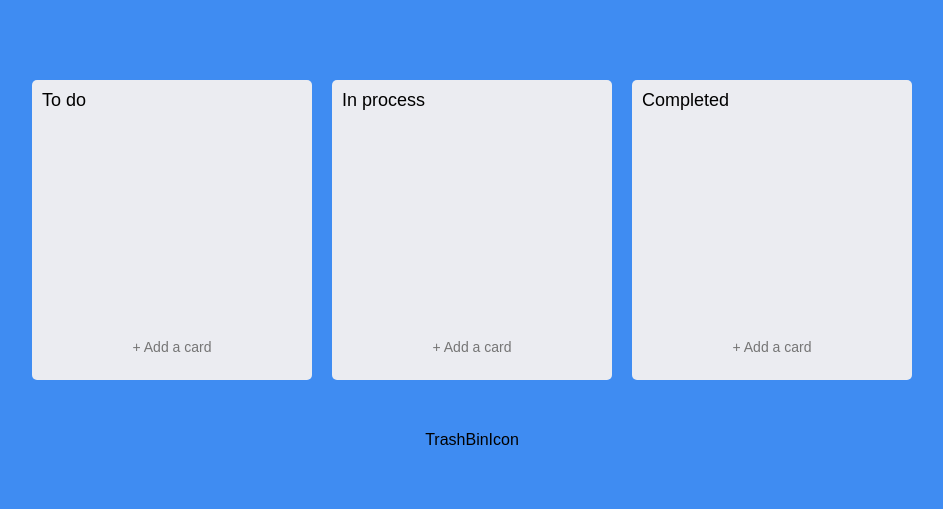
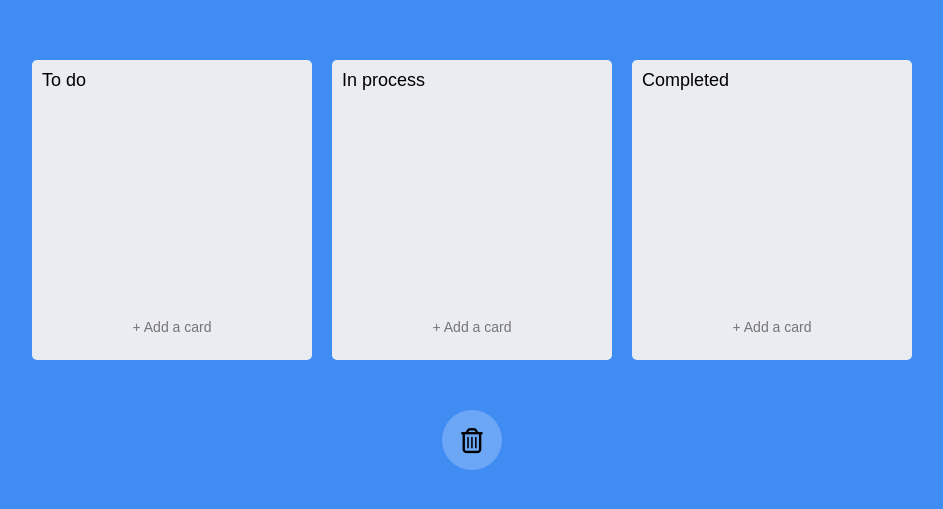
Before and after one commit to lilianlee0213/trello-clone, a React (Create React App) app: page / in a window 1280 px wide. Shown: the part 135-644 px from the top of the page, without its empty margins (168-1111 px from the left). Built offline with nearby package versions, Linux system fonts and the light colour scheme.

Commit message:
style trashbin

```diff
--- a/public/index.html
+++ b/public/index.html
@@ -3,12 +3,18 @@
 	<head>
 		<meta charset="utf-8" />
 		<link rel="icon" href="%PUBLIC_URL%/favicon.ico" />
+		<link
+			rel="stylesheet"
+			href="https://cdnjs.cloudflare.com/ajax/libs/font-awesome/6.3.0/css/all.min.css"
+			integrity="sha512-SzlrxWUlpfuzQ+pcUCosxcglQRNAq/DZjVsC0lE40xsADsfeQoEypE+enwcOiGjk/bSuGGKHEyjSoQ1zVisanQ=="
+			crossorigin="anonymous"
+			referrerpolicy="no-referrer" />
+
 		<meta name="viewport" content="width=device-width, initial-scale=1" />
 		<meta name="theme-color" content="#000000" />
 		<meta
 			name="description"
-      content="Web site created using create-react-app"
-    />
+			content="Web site created using create-react-app" />
 		<link rel="apple-touch-icon" href="%PUBLIC_URL%/logo192.png" />
 		<!--
       manifest.json provides metadata used when your web app is installed on a
--- a/src/Components/Board.tsx
+++ b/src/Components/Board.tsx
@@ -13,8 +13,8 @@ export interface IBoardProps {
 interface IForm {
 	toDo: string;
 }
-interface IAreaProps {
-	isdraggingFromThisWith: boolean;
+export interface IAreaProps {
+	isdraggingFromThisWith?: boolean;
 	isDraggingOver: boolean;
 }
 const BoardWrapper = styled.div`
--- a/src/Components/RemoveBoard.tsx
+++ b/src/Components/RemoveBoard.tsx
@@ -1,15 +1,36 @@
 import {Droppable} from 'react-beautiful-dnd';
-import {IBoardProps} from './Board';
+import {IAreaProps, IBoardProps} from './Board';
 import styled from 'styled-components';
+
+const Area = styled.div<IAreaProps>`
+	position: relative;
+	display: flex;
+	justify-content: center;
+	align-items: center;
+	width: ${(props) => (props.isDraggingOver ? '70px' : '60px')};
+	aspect-ratio: 1;
+	border-radius: 50%;
+	background-color: ${(props) =>
+		props.isDraggingOver ? props.theme.textColor : '#ffffff3b'};
+	transition: all 0.2s ease-in;
+	i {
+		position: absolute;
+		font-size: ${(props) => (props.isDraggingOver ? '30px' : '25px')};
+		color: ${(props) => (props.isDraggingOver ? props.theme.bgColor : 'black')};
+	}
+`;
 
 function TrashBin({boardId}: IBoardProps) {
 	return (
 		<Droppable droppableId={boardId}>
-			{(provided) => (
-				<div ref={provided.innerRef} {...provided.droppableProps}>
-					TrashBinIcon
+			{(provided, snapshot) => (
+				<Area
+					isDraggingOver={snapshot.isDraggingOver}
+					ref={provided.innerRef}
+					{...provided.droppableProps}>
+					<i className="fa-regular fa-trash-can"></i>
 					{provided.placeholder}
-				</div>
+				</Area>
 			)}
 		</Droppable>
 	);
```
Lines whose indentation alone changed are shown as unchanged.
